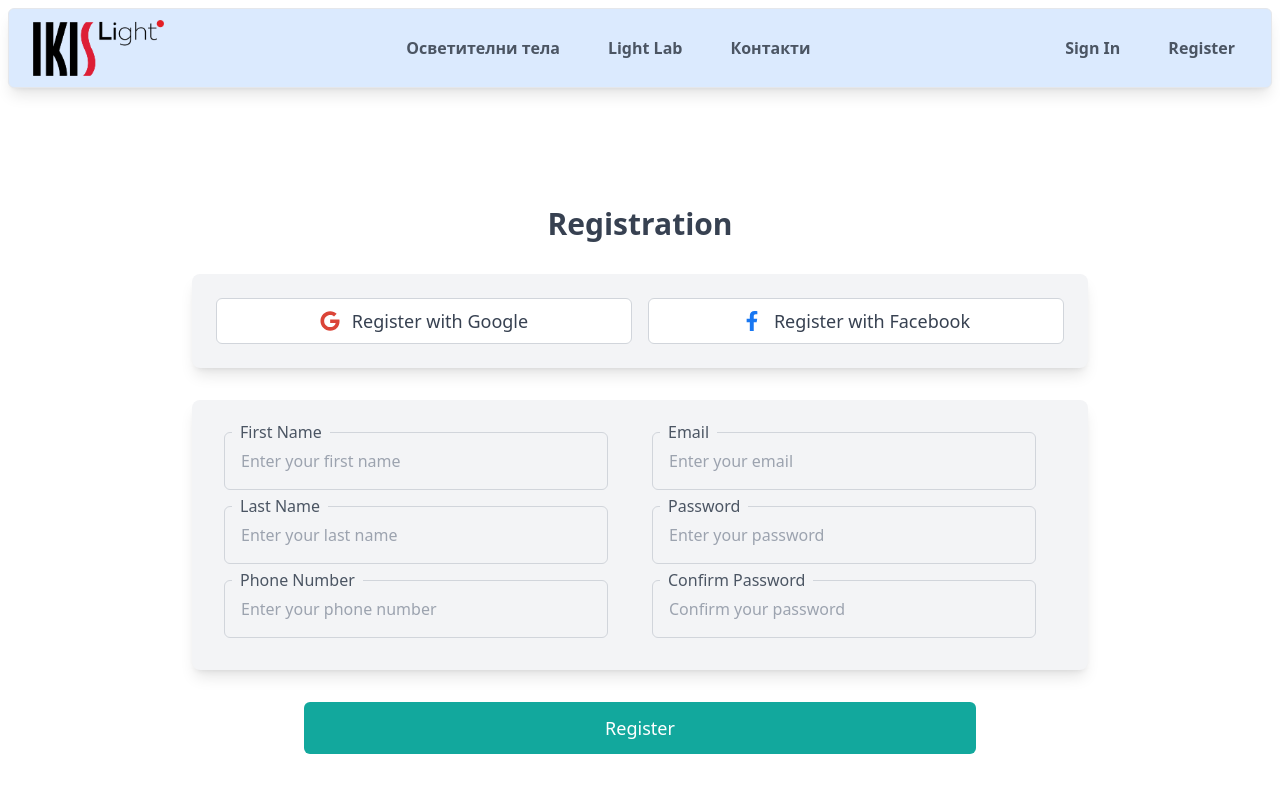
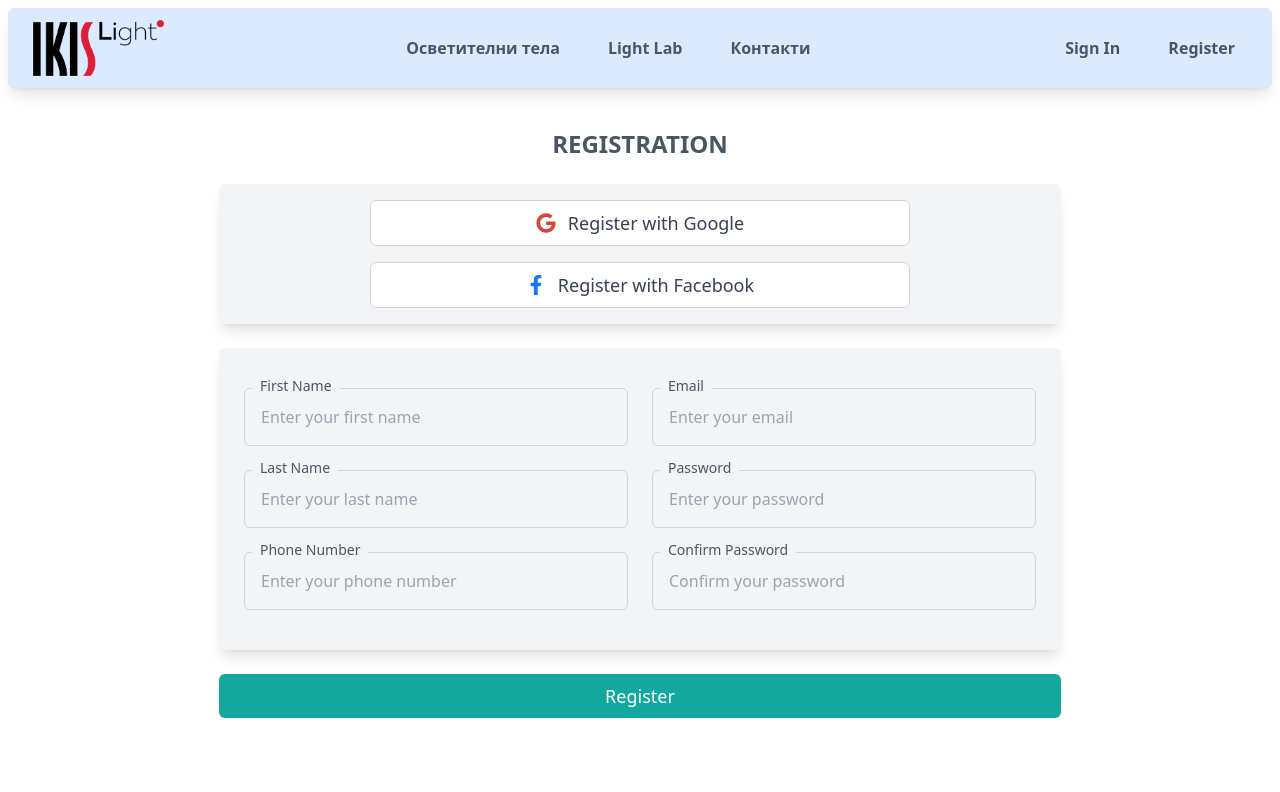
Before and after one commit to ignatIgnatov/ikis-light, a React (Create React App) app: page /register in a window 1280 px wide. Shown: the top 792 px of the page. Built offline with nearby package versions, Linux system fonts and the light colour scheme.

Commit message:
refactoring

```diff
--- a/src/components/auth/Login.jsx
+++ b/src/components/auth/Login.jsx
@@ -29,7 +29,7 @@ const Login = () => {
 
         {/* Login form */}
         <div className="w-full p-8 shadow-lg rounded-lg bg-gray-100">
-          <form className="flex flex-col gap-6">
+          <form className="w-full flex flex-col justify-center items-center gap-6">
             {loginFormControl.map((item) => (
               <InputComponent
                 key={item.label}
--- a/src/components/auth/Register.jsx
+++ b/src/components/auth/Register.jsx
@@ -8,21 +8,20 @@ import { FaFacebookF, FaGoogle } from "react-icons/fa";
 
 const Register = () => {
   return (
-    <div className="mt-20 px-4 flex flex-col justify-center items-center min-h-screen">
-      <div className="w-full max-w-4xl flex flex-col justify-center items-center gap-8">
-        <h1 className="text-3xl text-gray-700 font-bold">Registration</h1>
+    <div className="mt-32 px-2 flex flex-col justify-center items-center">
+      <div className="w-full flex flex-col justify-center items-center gap-6">
+        <h1 className="text-2xl text-gray-600 font-semibold">REGISTRATION</h1>
 
-        {/* Social login buttons */}
-        <div className="w-full flex flex-col sm:flex-row justify-center items-center gap-4 p-6 shadow-lg rounded-lg bg-gray-100">
+        <div className="lg:w-2/3 w-full flex flex-col justify-center items-center gap-4 p-4 shadow-lg rounded-md bg-gray-100">
           <button
-            className="flex items-center w-full sm:w-1/2 justify-center gap-3 bg-white border border-gray-300 px-4 py-2 text-base sm:text-lg text-gray-700 font-medium rounded-md transition-transform duration-300 hover:scale-105 hover:shadow-md"
+            className="flex font-medium items-center lg:w-2/3 w-full justify-center gap-3 bg-white border border-gray-300 px-4 py-2 text-sm lg:text-lg text-gray-700 rounded-md transition-transform duration-500 transform hover:scale-105 hover:shadow-md"
             onClick={() => console.log("Register with Google")}
           >
             <FaGoogle size={20} color="#DB4437" />
             Register with Google
           </button>
           <button
-            className="flex items-center w-full sm:w-1/2 justify-center gap-3 bg-white border border-gray-300 px-4 py-2 text-base sm:text-lg text-gray-700 font-medium rounded-md transition-transform duration-300 hover:scale-105 hover:shadow-md"
+            className="flex font-medium items-center lg:w-2/3 w-full justify-center gap-3 bg-white border border-gray-300 px-4 py-2 text-sm lg:text-lg text-gray-700 rounded-md transition-transform duration-500 transform hover:scale-105 hover:shadow-md"
             onClick={() => console.log("Register with Facebook")}
           >
             <FaFacebookF size={20} color="#1877F2" />
@@ -30,9 +29,8 @@ const Register = () => {
           </button>
         </div>
 
-        {/* Registration form */}
-        <div className="w-full grid grid-cols-1 md:grid-cols-2 gap-6 p-8 shadow-lg rounded-lg bg-gray-100">
-          <div className="flex flex-col gap-4">
+        <div className="lg:w-2/3 w-full flex lg:flex-row flex-col justify-center items-center gap-6 p-10 shadow-lg rounded-md bg-gray-100">
+          <div className="w-full flex flex-col justify-center items-center gap-6">
             {registrationFormControlFirstPart.map((item) => (
               <InputComponent
                 key={item.label}
@@ -42,7 +40,7 @@ const Register = () => {
               />
             ))}
           </div>
-          <div className="flex flex-col gap-4">
+          <div className="w-full flex flex-col justify-center items-center gap-6">
             {registrationFormControlSecondPart.map((item) => (
               <InputComponent
                 key={item.label}
@@ -54,9 +52,8 @@ const Register = () => {
           </div>
         </div>
 
-        {/* Submit button */}
         <button
-          className="w-full max-w-2xl bg-[#12A89D] text-white text-lg font-medium py-3 rounded-md transition-transform duration-300 hover:scale-105 hover:shadow-md"
+          className=" mb-10 inline-flex w-2/3 items-center justify-center bg-[#12A89D] px-4 py-2 text-lg text-white font-medium rounded-md transition-transform duration-500 transform hover:scale-105 hover:shadow-md"
           onClick={() => console.log("Register")}
         >
           Register
--- a/src/components/formElements/InputComponent.jsx
+++ b/src/components/formElements/InputComponent.jsx
@@ -10,8 +10,8 @@ const InputComponent = ({
   max,
 }) => {
   return (
-    <div className="relative w-[30vw]">
-      <p className="absolute pt-0 pr-2 pb-0 pl-2 -mt-3 mr-0 mb-0 ml-2 font-medium text-gray-600 bg-gray-100">
+    <div className="relative lg:w-[30vw] w-full">
+      <p className="absolute pt-0 pr-2 pb-0 pl-2 -mt-3 mr-0 mb-0 ml-2 text-sm font-medium text-gray-600 bg-gray-100">
         {label}
       </p>
       <div className="flex items-center border placeholder-gray-400 focus-within:border-[#12A89D] w-full text-base bg-transparent border-gray-300 rounded-md">
--- a/src/components/navbar/Navbar.jsx
+++ b/src/components/navbar/Navbar.jsx
@@ -26,7 +26,7 @@ const Navbar = () => {
 
   return (
     <div
-      className={`h-20 border border-gray-200 shadow-lg rounded-md flex justify-between items-center mx-2 px-6 mt-2 mb-10 bg-blue-100 fixed top-0 left-0 right-0 transition-transform duration-500 ease-in-out ${
+      className={`h-20 border border-gray-200 shadow-lg rounded-md flex justify-between items-center mx-2 px-6 mt-2 mb-10 bg-blue-100 fixed top-0 left-0 right-0 z-50 transition-transform duration-500 ease-in-out ${
         isVisible ? "translate-y-0" : "-translate-y-full"
       }`}
     >
@@ -73,7 +73,7 @@ const Navbar = () => {
       </div>
 
       {isOpen && (
-        <div className="mx-2 mt-2 px-6 rounded-md absolute top-20 left-0 w-[50%] bg-blue-100 flex flex-col items-start py-4 shadow-lg md:hidden">
+        <div className="mt-2 px-6 rounded-md absolute z-50 top-20 left-0 w-[50%] bg-blue-100 flex flex-col items-start py-4 shadow-lg md:hidden">
           <Link to={"/"} className="text-gray-600 font-semibold py-2">
             Осветителни тела
           </Link>
```
